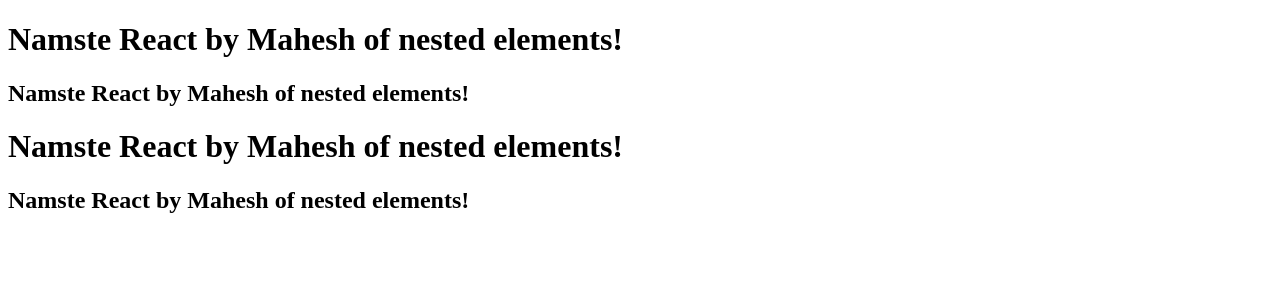
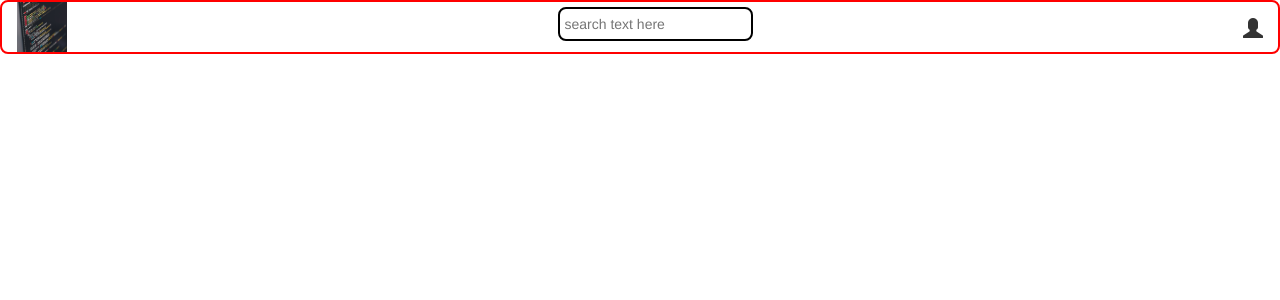
Before and after one commit to maheshmore667/Namaste-React, a React (Vite) app in the folder Namaste-React-Inception/: page / in a window 1280 px wide. Shown: the top 300 px of the page. Built offline with nearby package versions, Linux system fonts and the light colour scheme.

Commit message:
laying the foundation assignment

```diff
--- a/Namaste-React-Inception/App.js
+++ b/Namaste-React-Inception/App.js
@@ -1,44 +1,20 @@
 import React from "react";
 import  ReactDOM  from "react-dom/client";
+import logo from "./logo.png"
 
-const heading = React.createElement(
-  "h1",
-  { id: "heading" },
-  "Namste React by Mahesh!"
-);
-
-//nested element creation
-const nestedElements = React.createElement(
-  "div",
-  { id: "parent" },
-  [React.createElement(
-    "div",
-    { id: "child1" },
-    [React.createElement(
-      "h1",
-      { id: "nestedheading1" },
-      "Namste React by Mahesh of nested elements!"
-    ),React.createElement(
-        "h2",
-        { id: "nestedheading2" },
-        "Namste React by Mahesh of nested elements!"
-      )]
-  ),
-  React.createElement(
-    "div",
-    { id: "child2" },
-    [React.createElement(
-      "h1",
-      { id: "nestedheading3" },
-      "Namste React by Mahesh of nested elements!"
-    ),React.createElement(
-        "h2",
-        { id: "nestedheading4" },
-        "Namste React by Mahesh of nested elements!"
-      )]
+const SearchBarComponent = () =>{
+  return (
+    <input type="text" style={{"padding":"5px", "borderRadius" : "8px", "border" : "2px solid black"}} placeholder="search text here" />
   )
-]
-);
-
-const root = ReactDOM.createRoot(document.getElementById("root"));
-root.render(nestedElements);
+}
+const HeadingComponent = ()=>{
+  return(
+    <div className="container-fluid" style={{ "border" : "2px solid red", "display" : "flex", "borderRadius" : "8px"}}>
+      <div id="logoSection"><img style={{"height": "50px", "width":"50px"}} src={logo}/></div>
+      <div id="searchSection" style={{"margin" : "auto", "marginTop" : "5px", "marginBottom" : "5px"}}><SearchBarComponent /></div>
+      <div id="logoSection" style={{"display":"flex", "flexWrap":"wrap","alignItems":"center"}}><i className="glyphicon glyphicon-user" style={{"fontSize" : "20px"}}></i></div>
+    </div>
+  )
+}
+const root = ReactDOM.createRoot(document.getElementById("root"))
+root.render(<HeadingComponent /> );
--- a/Namaste-React-Inception/index.html
+++ b/Namaste-React-Inception/index.html
@@ -5,9 +5,10 @@
     <meta name="viewport" content="width=device-width, initial-scale=1.0" />
     <title>Namaste React</title>
     <link rel="stylesheet" href="./index.css" >
+    <link rel="stylesheet" href="https://maxcdn.bootstrapcdn.com/bootstrap/3.3.7/css/bootstrap.min.css">
   </head>
   <body>
-    <div id="root"></div>
+    <div id="root"><h1>Not rendered</h1></div>
 
     <script type="module" src="./App.js">
 
```
Also changed, not shown: Namaste-React-Inception/logo.png (added).
